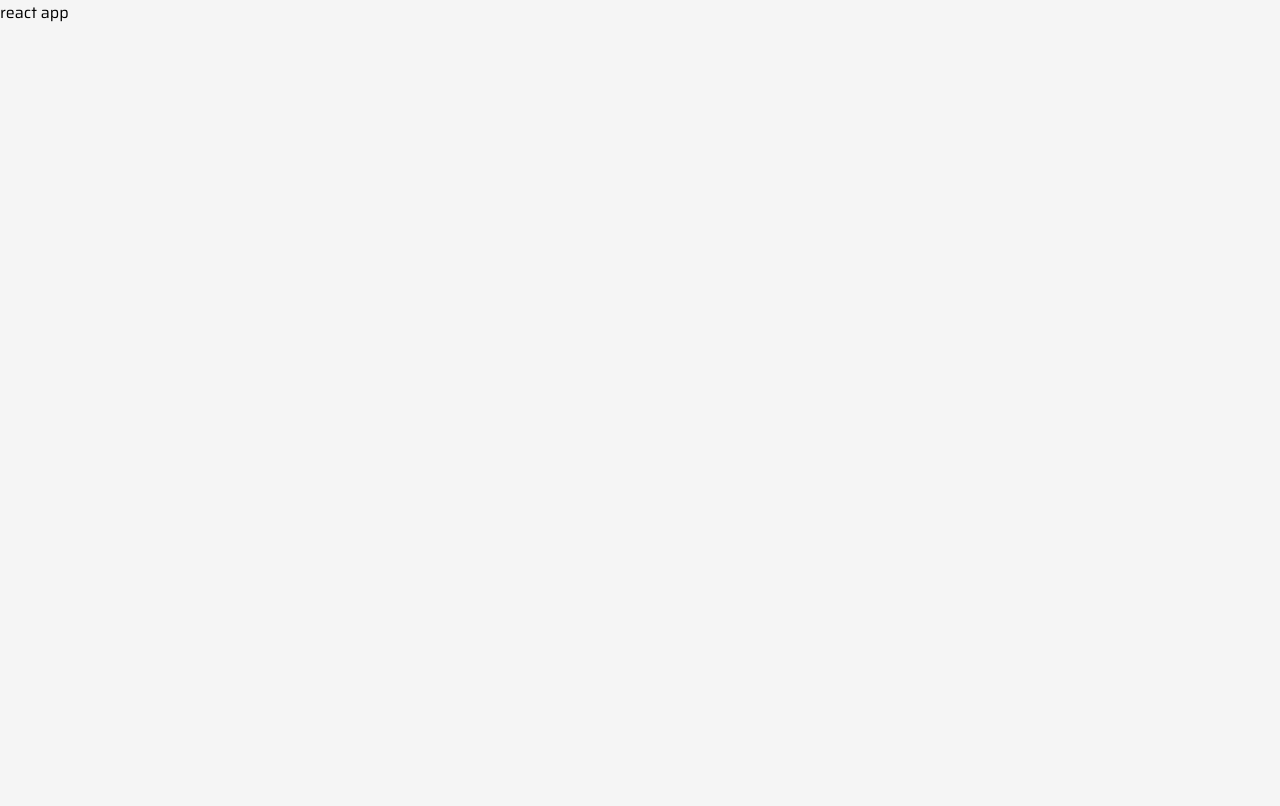
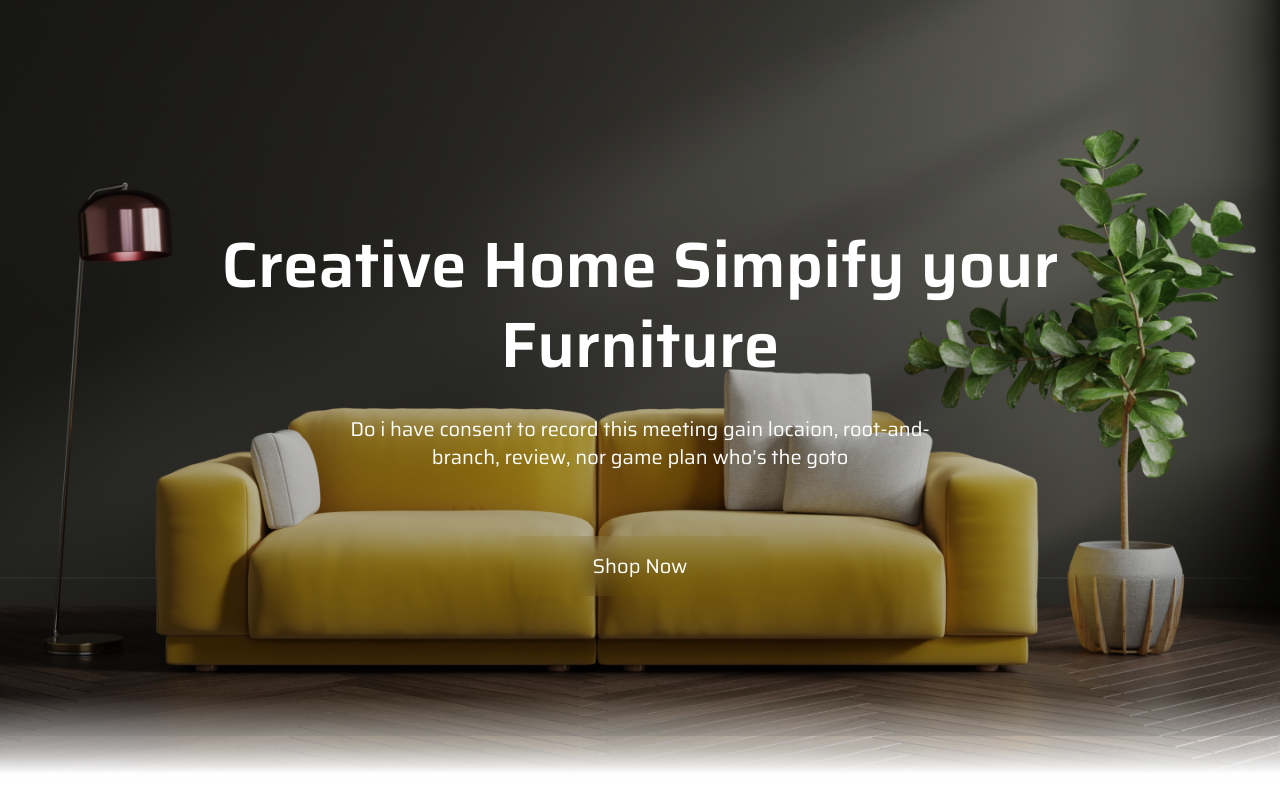
Before and after one commit to manlikeganga19/FurnitureLand, a React (Create React App) app: page / in a window 1280 px wide. Shown: the top 806 px of the page. Built offline with nearby package versions, Linux system fonts and the light colour scheme; the HTML template or start-up script is replaced by a standard one.

Commit message:
worked on the hero banner

```diff
--- a/src/App.js
+++ b/src/App.js
@@ -1,9 +1,12 @@
-import React from 'react';
-
-// import components
+import React from "react";
+import Hero from "./components/Hero";
 
 const App = () => {
-  return <div>react app</div>;
+  return (
+    <div className="w-full max-w-[1440px] mx-auto bg-white">
+      <Hero />
+    </div>
+  );
 };
 
 export default App;
--- a/src/components/Hero.js
+++ b/src/components/Hero.js
@@ -1,7 +1,24 @@
 import React from 'react';
+import {hero} from '../data';
+import Stats from '../components/Stats';
 
 const Hero = () => {
-  return <div>Hero</div>;
+  const {title, subtitle, buttonText} = hero;
+
+  return (
+  <section className='h-[850px] w-full bg-hero bg-right bg-cover bg-no-repeat text-white pt-[225px] pb-[254px] relative mb-12 lg:bg-center lg:mb-28'>
+    <div className='container mx-auto text-center'>
+      <h1 className='text-2xl mx-auto font-semibold mb-[30px] lg:text-[64px] lg:leading-tight lg:max-w-[888px]'>{title}</h1>
+
+      <h2 className='mb-[30px] max-w-[627px] mx-auto lg:mb-[65px] lg:text-xl'>{subtitle}</h2>
+      <button className='bg-[rgba(255, 255, 255, 0.4)] hover:bg-[rgba(255, 255, 255, 0.5)] px-[35px] py-[9px] mb-[160px] text-xl rounded-md backdrop-blur-md transition lg:px-[80px] lg:py-[16px] lg:mb-[194px]'> {buttonText} </button>
+
+      <div>
+        <Stats />
+      </div>
+    </div>
+  </section>
+  );
 };
 
 export default Hero;
```
